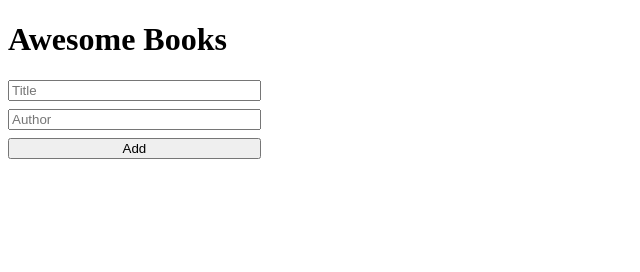
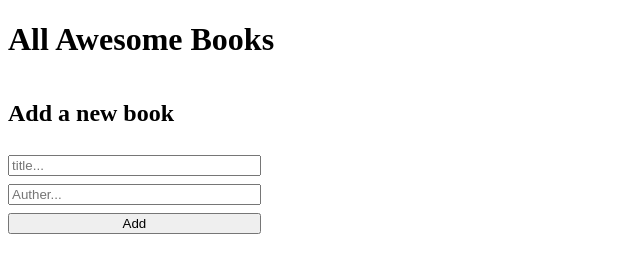
Before and after one commit to ahadb802/Awesome-Books-Project--ES6, a website: page index.html in a window 1280 px wide. Shown: the whole page, without its empty margins (0-640 px from the left). Drawn offline with Linux system fonts and the light colour scheme.

Commit message:
added basic structure to todo list

```diff
--- a/index.html
+++ b/index.html
@@ -1,21 +1,28 @@
 <!DOCTYPE html>
 <html lang="en">
 <head>
-  <meta charset="UTF-8">
-  <meta http-equiv="X-UA-Compatible" content="IE=edge">
-  <meta name="viewport" content="width=device-width, initial-scale=1.0">
-  <link rel="stylesheet" href="style.css">
-  <title>Document</title>
+    <meta charset="UTF-8">
+    <meta http-equiv="X-UA-Compatible" content="IE=edge">
+    <meta name="viewport" content="width=device-width, initial-scale=1.0">
+    <link rel="stylesheet" href="style.css">
+
+    <title>Awesome Books Todo List</title>
 </head>
 <body>
-  <h1>Awesome Books</h1>
-  <section class="book-list">
-  </section>
-  <form>
-    <input type="text" placeholder="Title" class="form-book-title" value="" required>
-    <input type="text" placeholder="Author" class="form-author-name" value="" required>
-    <input type="submit" value="Add" class="add-button">
-  </form>
-  <script src="script.js"></script>
+    <div class="container">
+        <h1 class="title">All Awesome Books</h1>
+        <div class="lists" data-lists>
+
+        </div>
+        <span class="bar"></span>
+        <form class="form" data-form>
+            <h2> Add a new book</h2>
+            <input type="text" placeholder="title..." required title>
+            <input type="text" placeholder="Auther..." required author>
+            <button class="btn">Add</button>
+        </form>
+
+    </div>
+    <script src="script.js" defer></script>
 </body>
 </html>
```
